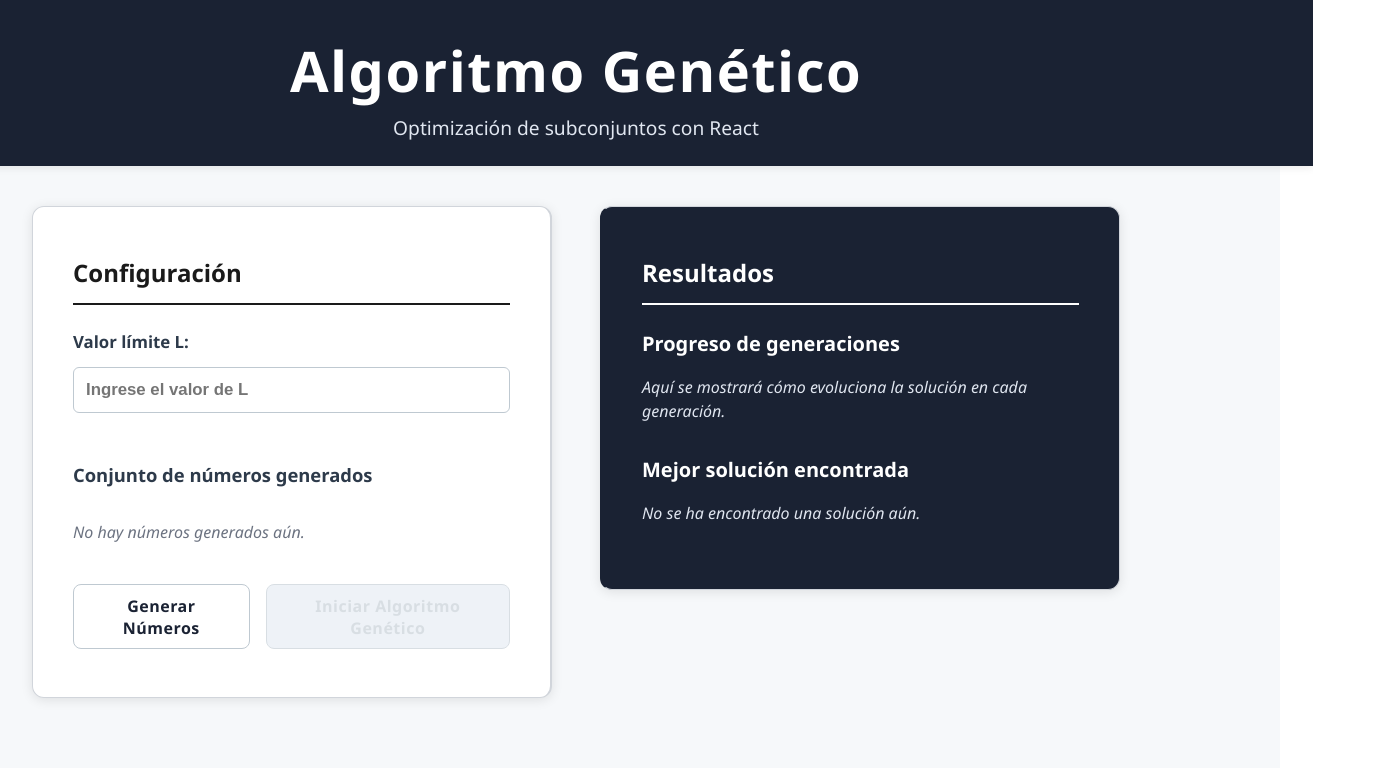
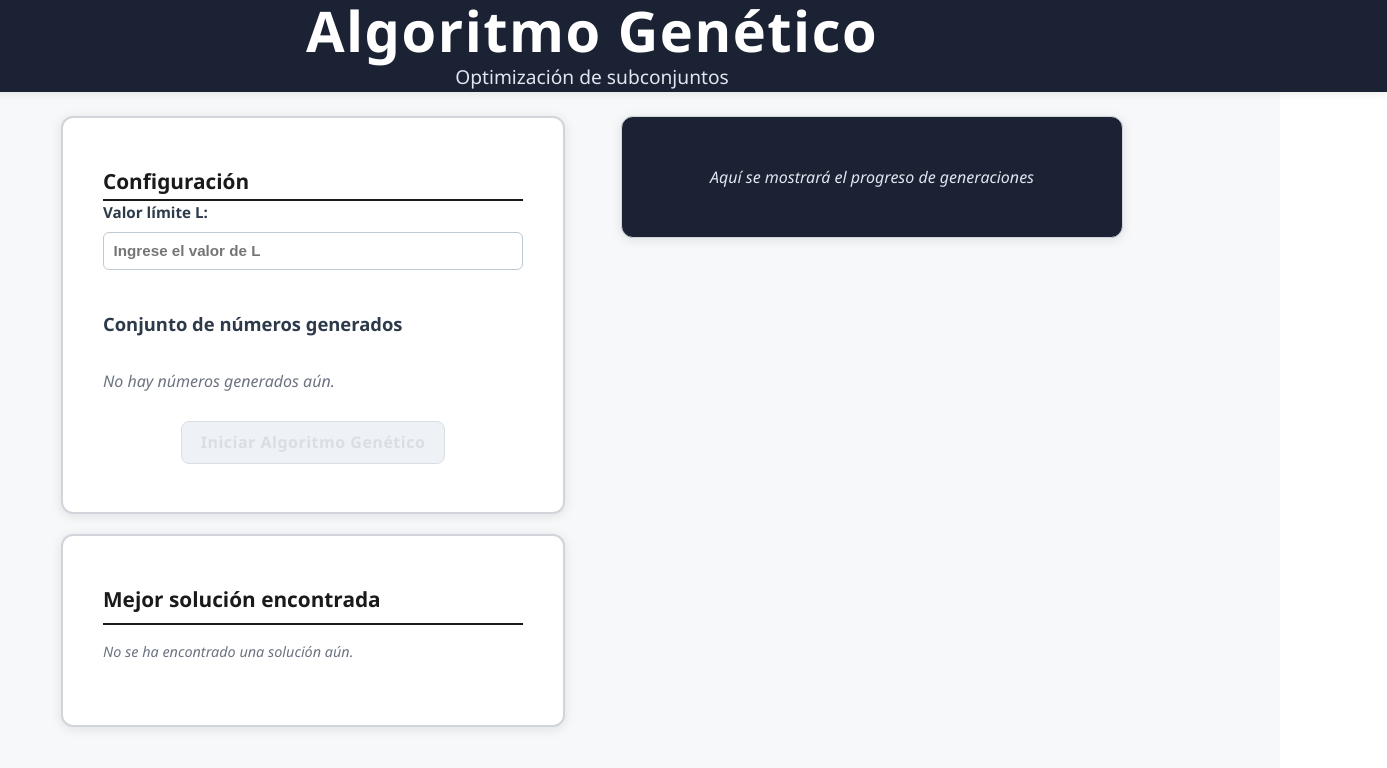
Before and after one commit to Divan27/Tarea02_Genetico, a React (Vite) app: page / in a window 1280 px wide. Shown: the top 768 px of the page, 1387 px wide, since content can reach past the window. Built offline with nearby package versions, Linux system fonts and the light colour scheme.

Commit message:
Se desarrollo por completo la interfaz grafica del programa.

```diff
--- a/src/App.css
+++ b/src/App.css
@@ -15,23 +15,23 @@ body {
 }
 
 header {
-  width: 128%;
+  width: 134.3%;
   background: #1a2233;
   color: #fff;
-  padding: 2.5rem 0 1.5rem 0;
+  padding: 0.5.rem 0 1rem 0;
   text-align: center;
   box-shadow: 0 2px 8px rgba(0,0,0,0.08);
 }
 
 header h1 {
-  margin: 0;
-  font-size: 3rem;
+  margin: 0%;
+  font-size:3rem;
   letter-spacing: 1.5px;
   font-weight: 700;
 }
 
 header p {
-  margin: 0.75rem 0 0 0;
+  margin: 0.1rem 0 0 0;
   font-size: 1.2rem;
   color: #e0e6f0;
   font-weight: 400;
@@ -40,28 +40,55 @@ header p {
 .main-content {
   display: flex;
   flex-direction: row;
-  gap: 2.5rem;
-  margin: 2.5rem auto;
-  width: 85vw;
+  gap: 2rem;
+  margin: 0.5rem auto;
+  width: 90vw;
   max-width: 1400px;
   justify-content: center;
-  align-items: flex-start;
-  padding: 0 2rem;
+  align-items: stretch;
+  padding: 1rem;
+  height: calc(100vh - 140px);
 }
 
 .card {
   background: #fff;
   border-radius: 12px;
   box-shadow: 0 2px 12px rgba(0,0,0,0.10);
-  padding: 2.5rem 2rem;
-  min-width: 380px;
-  max-width: 550px;
-  flex: 1 1 0;
+  padding: 1.5rem 1.25rem;
   border: 1.5px solid #d1d5db;
 }
 
+.left-column {
+  display: flex;
+  flex-direction: column;
+  gap: 1.25rem;
+  flex: 0 0 400px;
+  min-width: 380px;
+  max-width: 450px;
+  height: 100%;
+}
+
 .controls-panel {
-  border-right: 2px solid #d1d5db;
+  flex: 0 0 auto;
+}
+
+.solution-panel {
+  flex: 0 0 auto;
+}
+
+.progress-panel {
+  flex: 0 0 auto;
+  background: #1a2233;
+  color: #fff;
+  display: flex;
+  flex-direction: column;
+  align-self: flex-start;
+  min-width: 600px;
+  max-width: 800px;
+}
+
+.controls-panel {
+  border: 2px solid #d1d5db;
 }
 
 .controls-panel button,
@@ -82,73 +109,63 @@ header p {
   color: #bfc9d1;
 }
 
-.results-panel {
-  border-left: 2px solid #1a2233;
-  background: #1a2233;
-  color: #fff;
-}
-.results-panel button,
-.results-panel input[type="number"] {
-  background: #1a2233;
-  color: #fff;
-  border: 1.5px solid #fff;
-}
-.results-panel button:hover:enabled {
-  background: #0d1320;
-  color: #fff;
+.solution-panel {
+  border: 2px solid #d1d5db;
+  background: #fff;
+  color: #1a1a1a;
 }
 
 section h2 {
   margin-top: 0;
-  margin-bottom: 1.5rem;
+  margin-bottom: 0rem;
   color: inherit;
-  font-size: 1.5rem;
+  font-size: 1.3rem;
   font-weight: 600;
   border-bottom: 2px solid currentColor;
-  padding-bottom: 0.75rem;
+  padding-bottom: 0.1rem;
 }
 
 label {
   display: block;
-  margin-bottom: 0.75rem;
+  margin-bottom: 0.5rem;
   font-weight: 600;
-  font-size: 1.05rem;
+  font-size: 0.95rem;
   color: #2d3a4a;
 }
 
 input[type="number"] {
   width: 100%;
-  padding: 0.75rem;
+  padding: 0.6rem;
   border: 1px solid #bfc9d1;
   border-radius: 6px;
-  font-size: 1.05rem;
-  margin-bottom: 1.5rem;
+  font-size: 0.95rem;
+  margin-bottom: 1rem;
   box-sizing: border-box;
 }
 
 .number-set {
   display: flex;
   flex-wrap: wrap;
-  gap: 0.75rem;
-  margin-top: 1rem;
-  margin-bottom: 1rem;
+  gap: 0.5rem;
+  margin-top: 0.5rem;
+  margin-bottom: 0.5rem;
 }
 
 .number-set span {
   background: #1a2233;
   color: #fff;
   border-radius: 6px;
-  padding: 0.5rem 0.9rem;
-  font-size: 1.05rem;
+  padding: 0.4rem 0.7rem;
+  font-size: 0.95rem;
   font-weight: 600;
 }
 
 button {
-  padding: 0.75rem 1.5rem;
+  padding: 0.6rem 1.25rem;
   border-radius: 8px;
-  font-size: 1.05rem;
+  font-size: 0.95rem;
   cursor: pointer;
-  margin-top: 0.5rem;
+  margin-top: 0.2rem;
   transition: background 0.2s, color 0.2s, transform 0.1s;
   font-weight: 600;
   letter-spacing: 0.5px;
@@ -170,7 +187,7 @@ button:disabled {
 @media (min-width: 1280px) {
   .main-content {
     max-width: 1600px;
-    gap: 3rem;
+    gap: 10rem;
   }
 
   .card {
--- a/src/App.jsx
+++ b/src/App.jsx
@@ -15,26 +15,24 @@ function App() {
   const [resultado, setResultado] = useState(null);
   const [generaciones, setGeneraciones] = useState([]);
 
-  // Generar un conjunto aleatorio de números (puedes ajustar cantidad/rango)
-  const generarNumeros = () => {
+
+  const handleRunAlgorithm = () => {
+    if (!limit) return;
+
+
     const cantidad = 10;
     const min = 1;
-    const max = 50;
+    const max = limit;
     const nuevos = Array.from({ length: cantidad }, () => Math.floor(Math.random() * (max - min + 1)) + min);
     setNumbers(nuevos);
-    setResultado(null);
-    setGeneraciones([]);
-  };
 
-  // Ejecutar el algoritmo genético
-  const handleRunAlgorithm = () => {
-    if (numbers.length === 0 || !limit) return;
-    const res = runGeneticAlgorithm(numbers, limit);
+
+    const res = runGeneticAlgorithm(nuevos, limit);
     setResultado(res);
     setGeneraciones(res.generaciones);
   };
 
-  // Manejar cambio de límite
+
   const handleLimitChange = (value) => {
     setLimit(value);
     setResultado(null);
@@ -45,21 +43,23 @@ function App() {
     <div className="app-desktop-container">
       <Header />
       <main className="main-content">
+        <div className="left-column">
           <section className="controls-panel card">
             <h2>Configuración</h2>
             <LimitInput onLimitChange={handleLimitChange} />
             <NumberSet numbers={numbers} />
-          <div style={{ display: 'flex', gap: '1rem', marginTop: '1rem' }}>
-            <button onClick={generarNumeros}>Generar Números</button>
-            <button className="main-action-btn" onClick={handleRunAlgorithm} disabled={numbers.length === 0 || !limit}>
+            <div style={{ display: 'flex', justifyContent: 'center', marginTop: '0.5rem' }}>
+              <button className="main-action-btn" onClick={handleRunAlgorithm} disabled={!limit}>
                 Iniciar Algoritmo Genético
               </button>
             </div>
           </section>
-        <section className="results-panel card">
-          <h2>Resultados</h2>
+          <section className="solution-panel card">
+            <FinalSolution resultado={resultado} numbers={numbers} />
+          </section>
+        </div>
+        <section className="progress-panel card">
           <GenerationProgress generaciones={generaciones} />
-          <FinalSolution resultado={resultado} numbers={numbers} />
         </section>
       </main>
     </div>
--- a/src/components/FinalSolution.jsx
+++ b/src/components/FinalSolution.jsx
@@ -3,10 +3,10 @@ function FinalSolution({ resultado, numbers }) {
   if (!resultado || !resultado.mejorSolucion) {
     return (
       <div>
-        <h3 style={{ fontSize: '1.25rem', fontWeight: '600', marginBottom: '1rem', color: '#fff' }}>
+        <h2 style={{ fontSize: '1.3rem', fontWeight: '600', marginTop: '0', marginBottom: '1rem', color: '#1a1a1a', borderBottom: '2px solid #1a1a1a', paddingBottom: '0.5rem' }}>
           Mejor solución encontrada
-        </h3>
-        <p style={{ color: '#e0e6f0', fontStyle: 'italic' }}>No se ha encontrado una solución aún.</p>
+        </h2>
+        <p style={{ color: '#6b7280', fontStyle: 'italic', fontSize: '0.9rem' }}>No se ha encontrado una solución aún.</p>
       </div>
     );
   }
@@ -14,22 +14,28 @@ function FinalSolution({ resultado, numbers }) {
   const subconjuntoOptimo = numbers.filter((num, idx) => mejorSolucion[idx] === 1);
   return (
     <div>
-      <h3 style={{ fontSize: '1.25rem', fontWeight: '600', marginBottom: '1rem', color: '#fff' }}>
+      <h2 style={{ fontSize: '1.3rem', fontWeight: '600', marginTop: '0', marginBottom: '1rem', color: '#1a1a1a', borderBottom: '2px solid #1a1a1a', paddingBottom: '0.5rem' }}>
         Mejor solución encontrada
-      </h3>
-      <div style={{ background: '#0d1320', padding: '1.5rem', borderRadius: '8px' }}>
-        <p style={{ marginBottom: '1rem', fontSize: '1.05rem' }}>
-          <strong>Subconjunto óptimo:</strong><br/>
-          <span style={{ color: '#4ade80', fontSize: '1.1rem', fontWeight: '600' }}>
-            {subconjuntoOptimo.join(', ')}
-          </span>
+      </h2>
+      <div style={{ background: '#f0f9ff', padding: '1rem', borderRadius: '8px', border: '2px solid #60a5fa' }}>
+        <p style={{ marginBottom: '0.75rem', fontSize: '0.95rem', color: '#1a1a1a' }}>
+          <strong>Subconjunto óptimo:</strong>
         </p>
-        <p style={{ marginBottom: '0.75rem', fontSize: '1.05rem' }}>
-          <strong>Aptitud:</strong> <span style={{ color: '#60a5fa', fontSize: '1.1rem', fontWeight: '600' }}>{mejorAptitud}</span>
-        </p>
-        <p style={{ marginBottom: '0', fontSize: '1.05rem' }}>
-          <strong>Generación:</strong> <span style={{ color: '#fbbf24', fontSize: '1.1rem', fontWeight: '600' }}>{generacionMejorSolucion}</span>
-        </p>
+        <div style={{ display: 'flex', flexWrap: 'wrap', gap: '0.5rem', marginBottom: '1rem' }}>
+          {subconjuntoOptimo.map((num, idx) => (
+            <span key={idx} style={{ background: '#1a2233', color: '#fff', padding: '0.4rem 0.7rem', borderRadius: '6px', fontSize: '0.95rem', fontWeight: '600' }}>
+              {num}
+            </span>
+          ))}
+        </div>
+        <div style={{ display: 'flex', justifyContent: 'space-between', gap: '0.75rem' }}>
+          <p style={{ marginBottom: '0', fontSize: '0.95rem', color: '#1a1a1a' }}>
+            <strong>Aptitud:</strong> <span style={{ color: '#2563eb', fontSize: '1.1rem', fontWeight: '700' }}>{mejorAptitud}</span>
+          </p>
+          <p style={{ marginBottom: '0', fontSize: '0.95rem', color: '#1a1a1a' }}>
+            <strong>Gen:</strong> <span style={{ color: '#d97706', fontSize: '1.1rem', fontWeight: '700' }}>{generacionMejorSolucion}</span>
+          </p>
+        </div>
       </div>
     </div>
   );
--- a/src/components/GenerationProgress.jsx
+++ b/src/components/GenerationProgress.jsx
@@ -1,24 +1,175 @@
+import { useState } from 'react';
+
 function GenerationProgress({ generaciones }) {
+  const [currentGenIndex, setCurrentGenIndex] = useState(0);
+
+  if (!generaciones || generaciones.length === 0) {
+    return (
+      <div style={{
+        display: 'flex',
+        alignItems: 'center',
+        justifyContent: 'center',
+        height: '100%',
+        color: '#e0e6f0',
+        fontStyle: 'italic',
+        fontSize: '1rem'
+      }}>
+        Aquí se mostrará el progreso de generaciones
+      </div>
+    );
+  }
+
+  const gen = generaciones[currentGenIndex];
+
   return (
-    <div style={{ marginBottom: '2rem' }}>
-      <h3 style={{ fontSize: '1.25rem', fontWeight: '600', marginBottom: '1rem', color: '#fff' }}>
-        Progreso de generaciones
-      </h3>
-      {!generaciones || generaciones.length === 0 ? (
-        <p style={{ color: '#e0e6f0', fontStyle: 'italic' }}>
-          Aquí se mostrará cómo evoluciona la solución en cada generación.
-        </p>
-      ) : (
-        <div style={{ maxHeight: '200px', overflowY: 'auto', padding: '0.5rem', background: '#0d1320', borderRadius: '6px' }}>
-          {generaciones.map((gen, idx) => (
-            <div key={idx} style={{ marginBottom: '0.5rem', padding: '0.5rem', borderBottom: '1px solid #2d3a4a' }}>
-              <p style={{ margin: '0.25rem 0', fontSize: '0.95rem' }}>
-                <strong>Gen {gen.numero}:</strong> Aptitud = {gen.mejorAptitud}, Suma = {gen.mejorSuma}
-              </p>
+    <div style={{
+      display: 'flex',
+      flexDirection: 'column',
+      padding: '0.75rem',
+      gap: '0.5rem'
+    }}>
+
+      {/* Navigation Header - Compact */}
+      <div style={{
+        display: 'flex',
+        justifyContent: 'space-between',
+        alignItems: 'center',
+        background: '#0d1320',
+        padding: '0.5rem 0.75rem',
+        borderRadius: '6px',
+        flexShrink: 0
+      }}>
+        <button
+          onClick={() => setCurrentGenIndex(Math.max(0, currentGenIndex - 1))}
+          disabled={currentGenIndex === 0}
+          style={{
+            padding: '0.4rem 0.8rem',
+            background: currentGenIndex === 0 ? '#374151' : '#60a5fa',
+            color: '#fff',
+            border: 'none',
+            borderRadius: '4px',
+            fontSize: '0.8rem',
+            cursor: currentGenIndex === 0 ? 'not-allowed' : 'pointer'
+          }}
+        >
+          ◀
+        </button>
+
+        <div style={{ textAlign: 'center' }}>
+          <div style={{ fontSize: '1rem', fontWeight: '700', color: '#60a5fa' }}>
+            Gen {gen.numero} / {generaciones.length}
+          </div>
+          <div style={{ fontSize: '0.85rem', color: '#fbbf24', marginTop: '0.2rem' }}>
+            Apt: {gen.mejorAptitud} | Suma: {gen.mejorSuma}
+          </div>
+        </div>
+
+        <button
+          onClick={() => setCurrentGenIndex(Math.min(generaciones.length - 1, currentGenIndex + 1))}
+          disabled={currentGenIndex === generaciones.length - 1}
+          style={{
+            padding: '0.4rem 0.8rem',
+            background: currentGenIndex === generaciones.length - 1 ? '#374151' : '#60a5fa',
+            color: '#fff',
+            border: 'none',
+            borderRadius: '4px',
+            fontSize: '0.8rem',
+            cursor: currentGenIndex === generaciones.length - 1 ? 'not-allowed' : 'pointer'
+          }}
+        >
+          ▶
+        </button>
+      </div>
+
+
+      <div style={{
+        background: '#0d1320',
+        borderRadius: '6px',
+        padding: '0.5rem',
+        display: 'flex',
+        flexDirection: 'column'
+      }}>
+        <div style={{
+          fontSize: '0.9rem',
+          color: '#e0e6f0',
+          marginBottom: '0.5rem',
+          textAlign: 'center',
+          flexShrink: 0
+        }}>
+          Población ({gen.individuos.length} individuos)
+        </div>
+
+        <div style={{
+          display: 'grid',
+          gridTemplateColumns: '1fr',
+          gap: '0.4rem',
+          width: '100%'
+        }}>
+          {gen.individuos.map((ind, i) => (
+            <div
+              key={i}
+              style={{
+                padding: '0.4rem',
+                borderRadius: '4px',
+                background: ind.aptitud === gen.mejorAptitud ? '#1e3a1f' : '#1e293b',
+                border: ind.aptitud === gen.mejorAptitud ? '1px solid #4ade80' : '1px solid #374151',
+                fontSize: '0.7rem',
+                lineHeight: '1.2'
+              }}
+            >
+              <div style={{
+                display: 'flex',
+                justifyContent: 'space-between',
+                marginBottom: '-0.1rem',
+                color: ind.aptitud === gen.mejorAptitud ? '#4ade80' : '#e0e6f0'
+              }}>
+                <span style={{ fontWeight: '600', fontSize: '0.9rem' }}>
+                  Ind {i + 1}{ind.aptitud === gen.mejorAptitud && ' ⭐'}
+                </span>
+                <span style={{ color: ind.aptitud === gen.mejorAptitud ? '#4ade80' : '#60a5fa', fontSize: '0.9rem' }}>
+                  Apt: {ind.aptitud}
+                </span>
+              </div>
+              <div style={{
+                color: ind.aptitud === gen.mejorAptitud ? '#86efac' : '#cbd5e1',
+                fontSize: '0.8rem'
+              }}>
+                [{ind.subconjunto.join(', ')}]
+              </div>
             </div>
           ))}
         </div>
-      )}
+      </div>
+
+
+      <div style={{
+        display: 'flex',
+        justifyContent: 'center',
+        gap: '0.2rem',
+        flexShrink: 0,
+        padding: '0.3rem'
+      }}>
+        {generaciones.slice(0, 20).map((_, idx) => (
+          <button
+            key={idx}
+            onClick={() => setCurrentGenIndex(idx)}
+            style={{
+              width: '6px',
+              height: '6px',
+              borderRadius: '50%',
+              background: idx === currentGenIndex ? '#60a5fa' : '#374151',
+              border: 'none',
+              cursor: 'pointer',
+              padding: 0
+            }}
+          />
+        ))}
+        {generaciones.length > 20 && (
+          <span style={{ fontSize: '0.6rem', color: '#9ca3af', marginLeft: '0.2rem' }}>
+            +{generaciones.length - 20}
+          </span>
+        )}
+      </div>
     </div>
   );
 }
--- a/src/components/Header.jsx
+++ b/src/components/Header.jsx
@@ -2,7 +2,7 @@ function Header() {
   return (
     <header>
       <h1>Algoritmo Genético</h1>
-      <p>Optimización de subconjuntos con React</p>
+      <p>Optimización de subconjuntos</p>
     </header>
   );
 }
--- a/src/utils/geneticAlgorithm.js
+++ b/src/utils/geneticAlgorithm.js
@@ -67,7 +67,7 @@ function mutar(individuo, probabilidadMutacion) {
   return individuoMutado;
 }
 
-export function runGeneticAlgorithm(numeros, limite, tamanoPoblacion = 10, numeroGeneraciones = 30) {
+export function runGeneticAlgorithm(numeros, limite, tamanoPoblacion = 10, numeroGeneraciones = 100) {
   const resultados = {
     generaciones: [],
     mejorSolucion: null,
```
Lines whose indentation alone changed are shown as unchanged.
